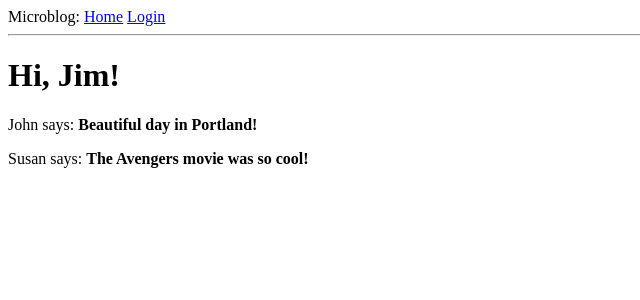
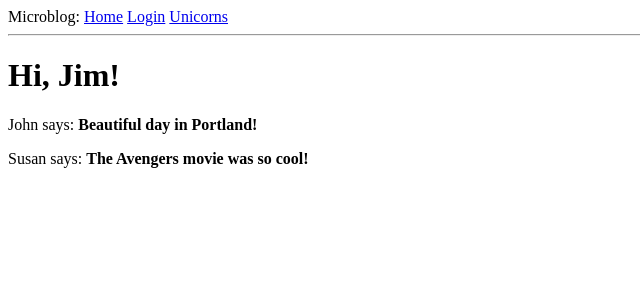
Before and after one commit to Jimwoodward/flask-microblog, a Flask app: page / in a window 1280 px wide. Shown: the top 300 px of the page, without its empty margins (0-640 px from the left). Run offline with Flask 2, Linux system fonts and the light colour scheme.

Commit message:
add a unicorn button

```diff
--- a/app/routes.py
+++ b/app/routes.py
@@ -28,3 +28,7 @@ def login():
       form.username.data, form.remember_me.data))
     return redirect(url_for('index'))
   return render_template('login.html', title='Login', form=form)
+
+@app.route('/unicorns')
+def unicorns():
+  return render_template('unicorns.html', title='Unicorns')
--- a/app/templates/base.html
+++ b/app/templates/base.html
@@ -11,6 +11,7 @@
             Microblog:
             <a href="{{ url_for('index') }}">Home</a>
             <a href="{{ url_for('login') }}">Login</a>
+            <a href="{{ url_for('unicorns') }}">Unicorns</a>
         </div>
         <hr>
         {% with messages = get_flashed_messages() %}
--- /dev/null
+++ b/app/templates/unicorns.html
@@ -0,0 +1,5 @@
+{% extends "base.html" %}
+
+{% block content %}
+    <a href="http://www.cornify.com" onclick="cornify_add();return false;" title="Cornify"><img src="https://www.cornify.com/assets/cornify-button.png" width="82" height="25" border="0" alt="Cornify" /></a><script type="text/javascript" src="https://www.cornify.com/js/cornify.js"></script>
+{% endblock %}
```
